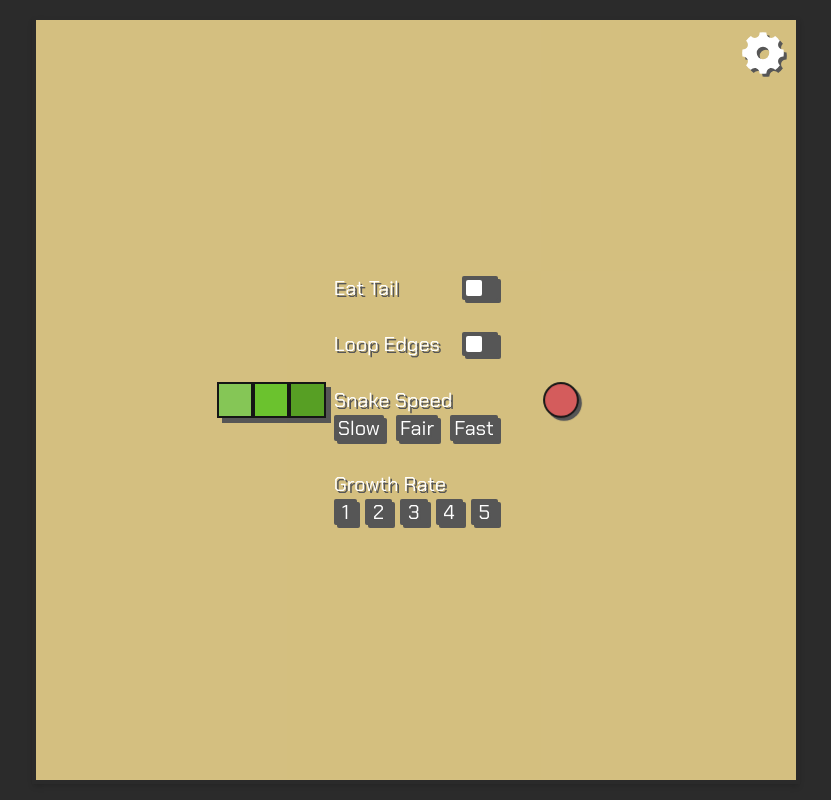
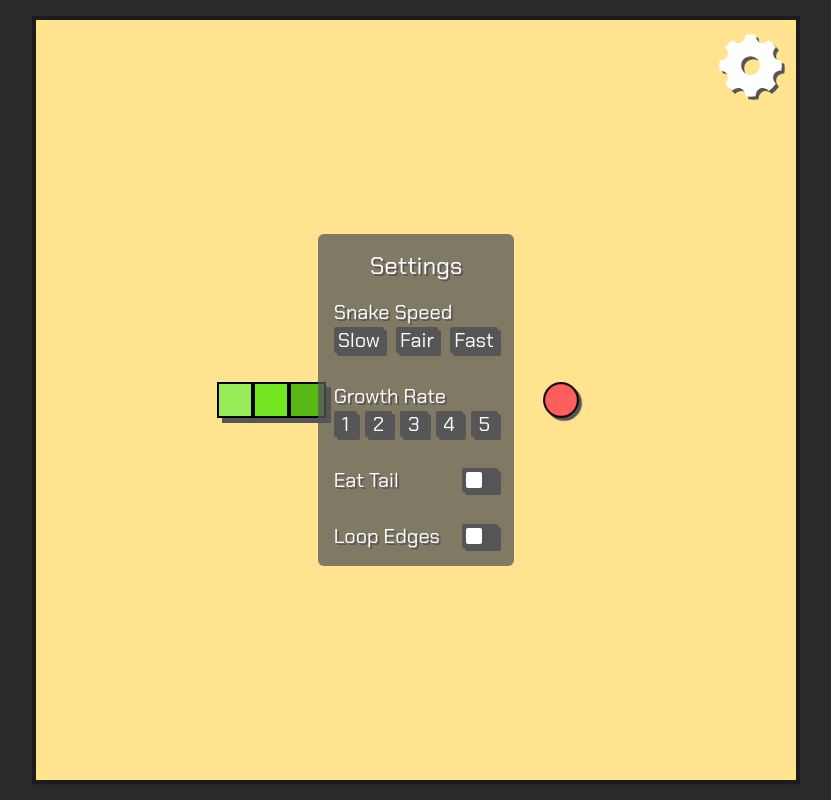
Before and after one commit to Mattxm/Website, a Next.js app: page /snake in a window 1280 px wide. Both pictures are taken after a click on the element 987 px from the left and 53 px from the top of the page. Shown: the whole page, without its empty margins (224-1055 px from the left). Built offline with nearby package versions, Linux system fonts and the light colour scheme.

Commit message:
update settings

```diff
--- a/pages/snake.js
+++ b/pages/snake.js
@@ -295,7 +295,7 @@ const Snake = () => {
                 </div>
                 <div className="fixed snake-game-overlay flex items-center justify-center">
                     {(!GameStarted && !OptionsOpen)  &&
-                    <p className="text-xl text-left h-full pt-16">
+                    <p className="text-xl text-left h-full pt-16 sm:text-2xl">
                         WASD or ↑←↓→ to Turn
                         <br/>
                         Space or Shift to Accelerate
@@ -308,7 +308,7 @@ const Snake = () => {
                     {
                         (GamePaused || GameOver || !GameStarted) &&
                         <div className="absolute top-3 right-3" onClick={()=>{setOptionsOpen(!OptionsOpen)}}>
-                            <RiSettings5Fill className="hard-shadow-md hover:scale-105 transition-all ease-linear" size={50}/>
+                            <RiSettings5Fill className="hard-shadow-md hover:scale-105 transition-all ease-linear" size={75}/>
                         </div>
                     }
                     {((GamePaused || GameOver) && !OptionsOpen) &&
@@ -329,34 +329,9 @@ const Snake = () => {
                     </div>
                     }
                     {OptionsOpen &&
-                    <div className="text-xl w-full h-full bg-thirdary bg-opacity-25 flex justify-center items-center">
-                        <div className=''>
-                            <div className="flex align-middle items-center" >
-                                <p className="flex-1" >Eat Tail</p>
-                                <Switch checked={EatTail} onChange={setEatTail}
-                                className={`${ EatTail ? ' bg-red-400' : 'bg-thirdary'}
-                                relative inline-flex h-6 w-9 items-center rounded-sm hard-shadow-md transition-colors`}
-                                >
-                                    <span className="sr-only">Eat Tail</span>
-                                    <span className={`${ EatTail ? 'translate-x-4' : 'translate-x-1'}
-                                    inline-block h-4 w-4 transform rounded-sm bg-white transition`}
-                                    />
-                                </Switch>
-                            </div>
-                            <br/>
-                            <div className="flex align-middle items-center" >
-                                <p className="flex-1" >Loop Edges</p>
-                                <Switch checked={LoopEdges} onChange={setLoopEdges}
-                                className={`${ LoopEdges ? ' bg-red-400' : 'bg-thirdary'}
-                                relative inline-flex h-6 w-9 items-center rounded-sm hard-shadow-md transition-colors`}
-                                >
-                                    <span className="sr-only">Eat Tail</span>
-                                    <span className={`${ LoopEdges ? 'translate-x-4' : 'translate-x-1'}
-                                    inline-block h-4 w-4 transform rounded-sm bg-white transition`}
-                                    />
-                                </Switch>
-                            </div>
-                            <br/>
+                    <div className="text-xl w-full h-full flex justify-center items-center">
+                        <div className='bg-thirdary bg-opacity-75 p-4 rounded-md'>
+                            <p className="text-2xl mb-4 text-center">Settings</p>
                             <p>Snake Speed</p>
                             <RadioGroup value={SnakeSpeed} onChange={setSnakeSpeed} className="flex space-x-3">
                                 <RadioGroup.Option value={5}>
@@ -404,6 +379,32 @@ const Snake = () => {
                                     )}
                                 </RadioGroup.Option>
                             </RadioGroup>
+                            <br/>
+                            <div className="flex align-middle items-center" >
+                                <p className="flex-1" >Eat Tail</p>
+                                <Switch checked={EatTail} onChange={setEatTail}
+                                className={`${ EatTail ? ' bg-red-400' : 'bg-thirdary'}
+                                relative inline-flex h-6 w-9 items-center rounded-sm hard-shadow-md transition-colors`}
+                                >
+                                    <span className="sr-only">Eat Tail</span>
+                                    <span className={`${ EatTail ? 'translate-x-4' : 'translate-x-1'}
+                                    inline-block h-4 w-4 transform rounded-sm bg-white transition`}
+                                    />
+                                </Switch>
+                            </div>
+                            <br/>
+                            <div className="flex align-middle items-center" >
+                                <p className="flex-1" >Loop Edges</p>
+                                <Switch checked={LoopEdges} onChange={setLoopEdges}
+                                className={`${ LoopEdges ? ' bg-red-400' : 'bg-thirdary'}
+                                relative inline-flex h-6 w-9 items-center rounded-sm hard-shadow-md transition-colors`}
+                                >
+                                    <span className="sr-only">Eat Tail</span>
+                                    <span className={`${ LoopEdges ? 'translate-x-4' : 'translate-x-1'}
+                                    inline-block h-4 w-4 transform rounded-sm bg-white transition`}
+                                    />
+                                </Switch>
+                            </div>
 
                         </div>
                     </div>
```
